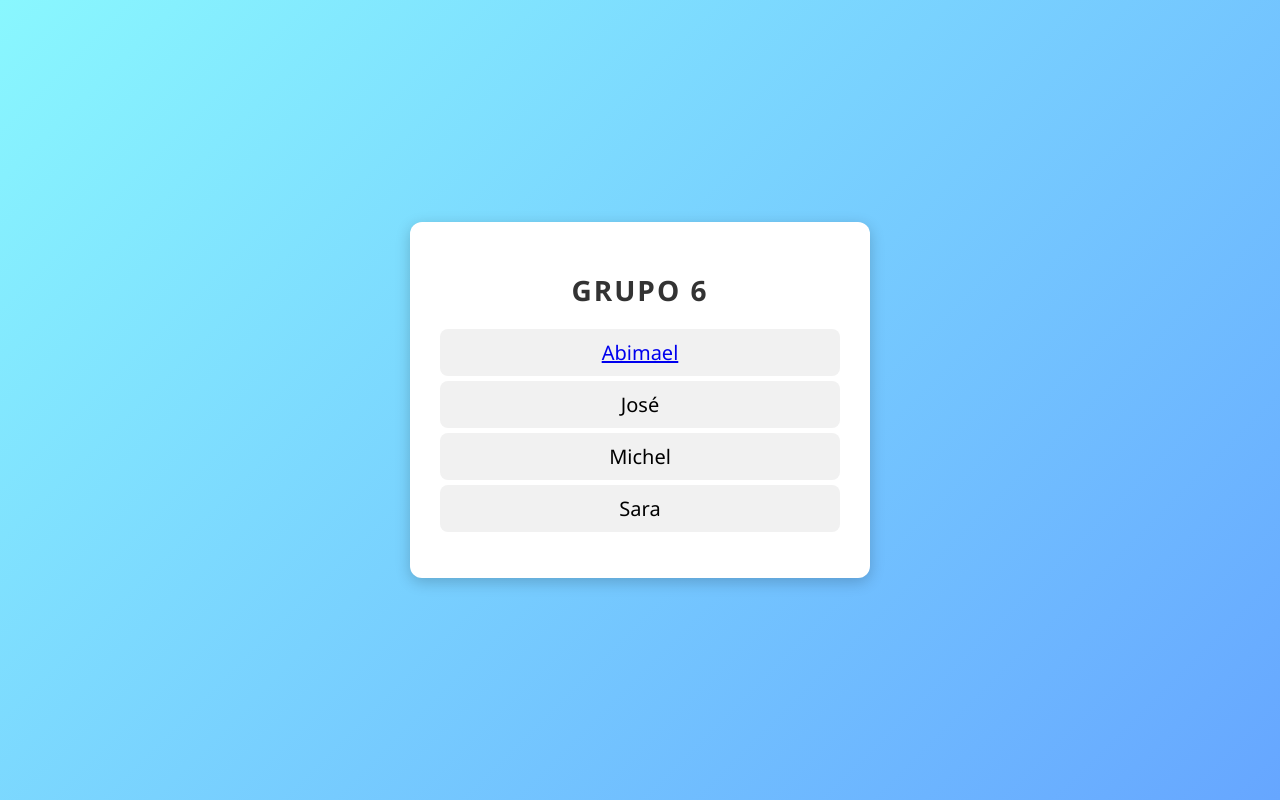
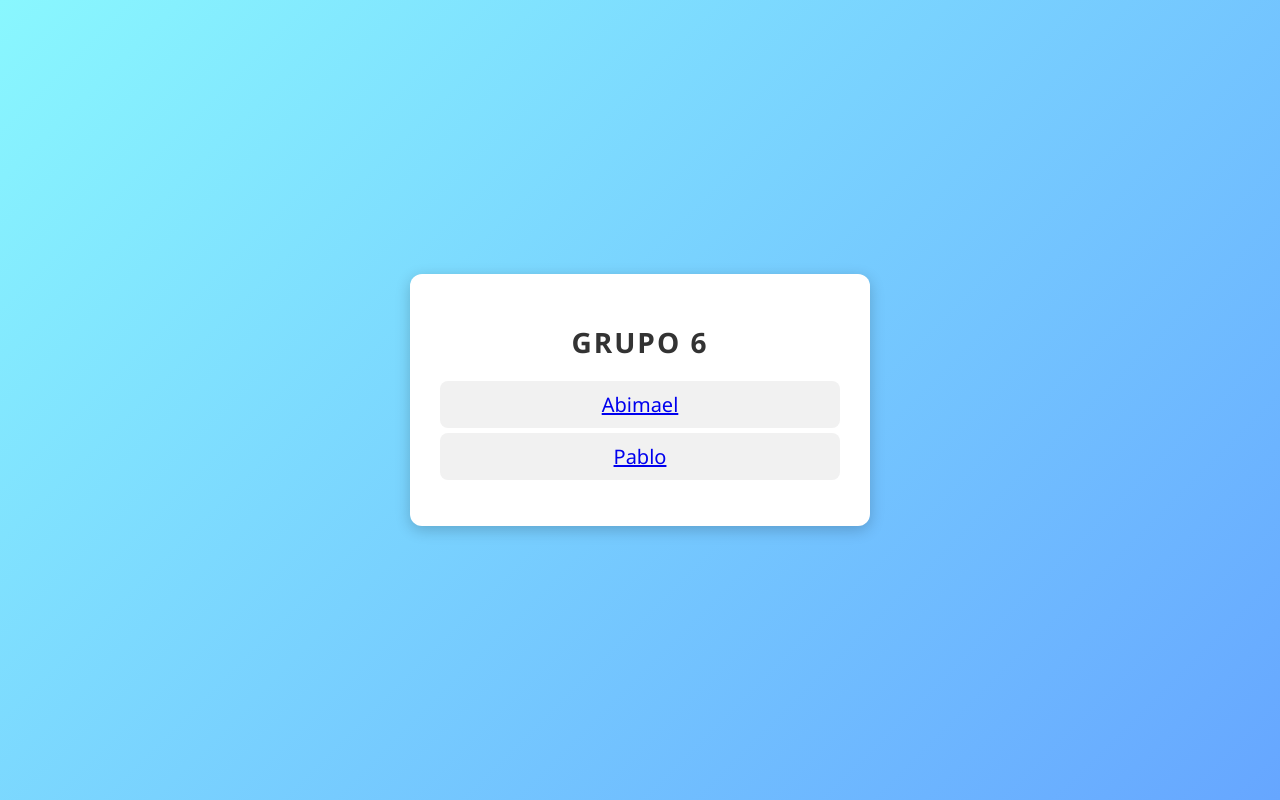
Before and after one commit to abimafit/lab3-D.S-Compartido, a plain HTML site: page index.html in a window 1280 px wide. Drawn offline with Linux system fonts and the light colour scheme.

Commit message:
Update index.html

```diff
--- a/index.html
+++ b/index.html
@@ -56,9 +56,7 @@
     <h1>Grupo 6</h1>
     <ul>
       <li><a href="abimael.html">Abimael</a></li>
-      <li>José</li>
-      <li>Michel</li>
-      <li>Sara</li>
+      <li><a href="index_pablo.html">Pablo</a></li>
     </ul>
   </div>
 </body>
```
